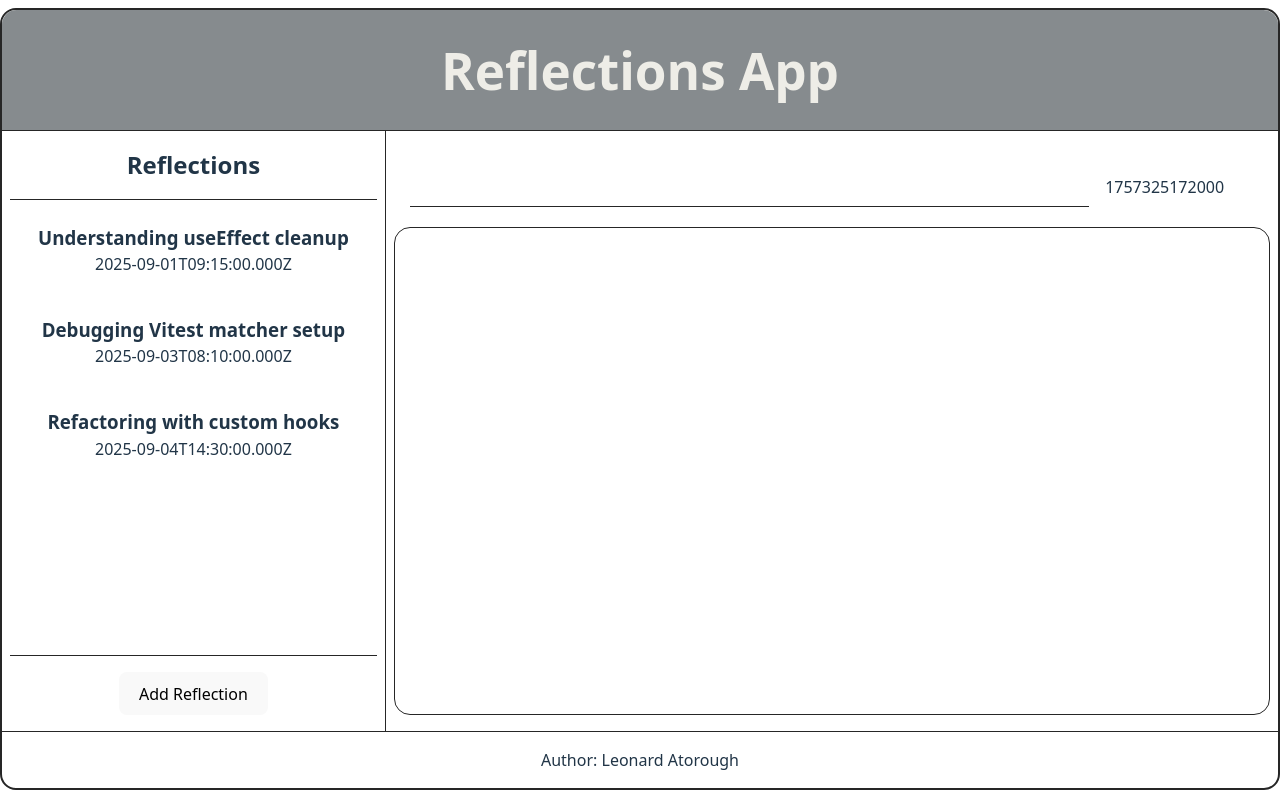
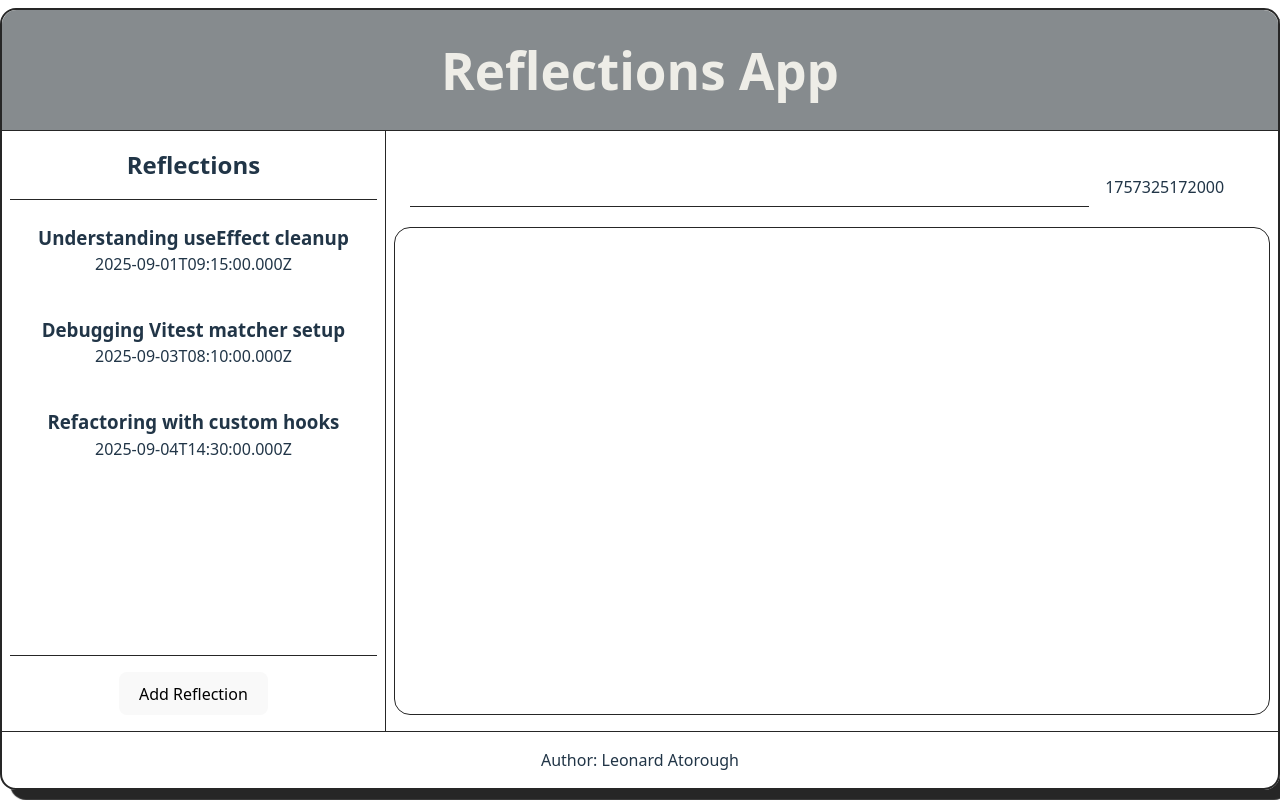
Before and after one commit to Leonard-Atorough/reflections-app, a React (Vite) app: page / in a window 1280 px wide. Built offline with nearby package versions, Linux system fonts and the light colour scheme.

Commit message:
add all round box-shadow

```diff
--- a/src/App.css
+++ b/src/App.css
@@ -8,6 +8,7 @@
   border: 2px solid #262626;
   border-radius: 1rem;
   box-sizing: border-box;
+  box-shadow: 10px 10px 1px #262626;
 }
 
 .appBody {
```
